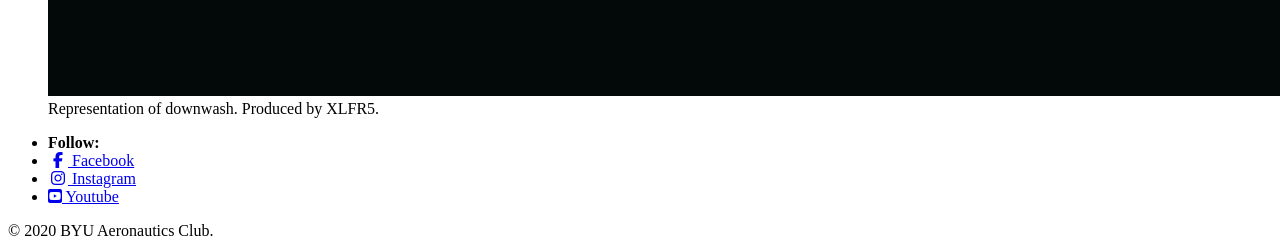
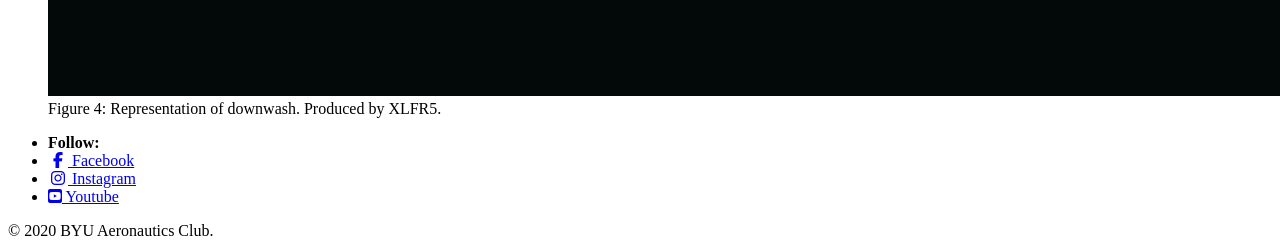
Before and after one commit to BYU-Aeronautics-Club/BYUAeronauticsClub.github.io, a Jekyll site: the page built from _pages/fundamentals/aerodynamics/fluids.md, in a window 1280 px wide and 900 px high, scrolled down 2250 px. Shown: the part 652-897 px from the top of the window. Built offline with Jekyll 4.4.1, drawn with Linux system fonts in a browser that asks for light colours; cached includes are drawn as plain includes; nearby versions of some CDN libraries.

Commit message:
Fixing image link

```diff
--- a/_pages/fundamentals/aerodynamics/fluids.md
+++ b/_pages/fundamentals/aerodynamics/fluids.md
@@ -62,4 +62,4 @@
 
 The rest of the drag force on small UAVs is related to how the vehicle produces lift, and is called induced drag. It is impossible to eliminate induced drag because it is coupled to lift. When a wing generates lift, it is not exactly perpendicular to the free stream. The component of the induced lift vector that is parallel to the free stream is the induced drag. This can also be thought of as energy being left behind in the air from the downwash of the UAV. It is this same principle that results in the vortices trailing behind the wingtips.
 
-{% include figure image_path="_pages/fundamentals/aerodynamics/figures/downwash.JPG" caption="Representation of downwash. Produced by XLFR5." %}
+{% include figure image_path="_pages/fundamentals/aerodynamics/figures/downwash.jpg" caption="Figure 4: Representation of downwash. Produced by XLFR5." %}
```
